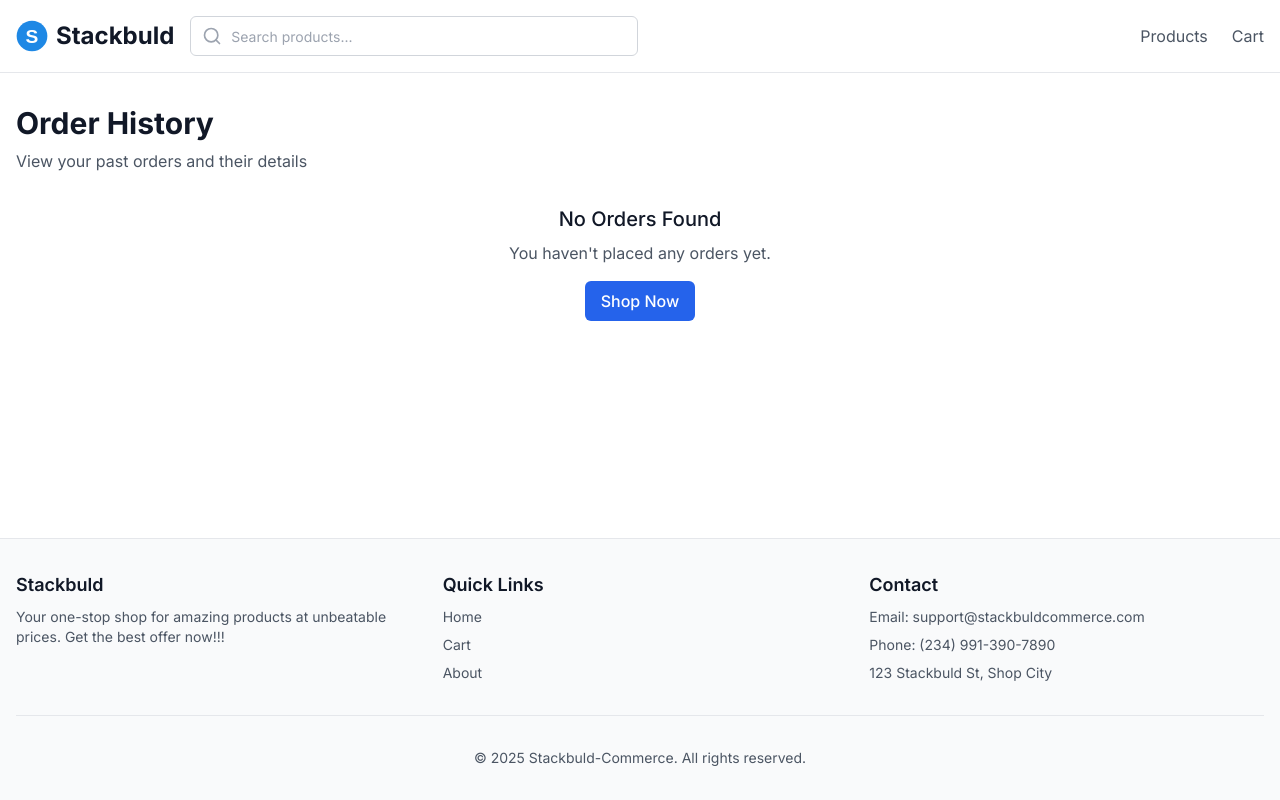
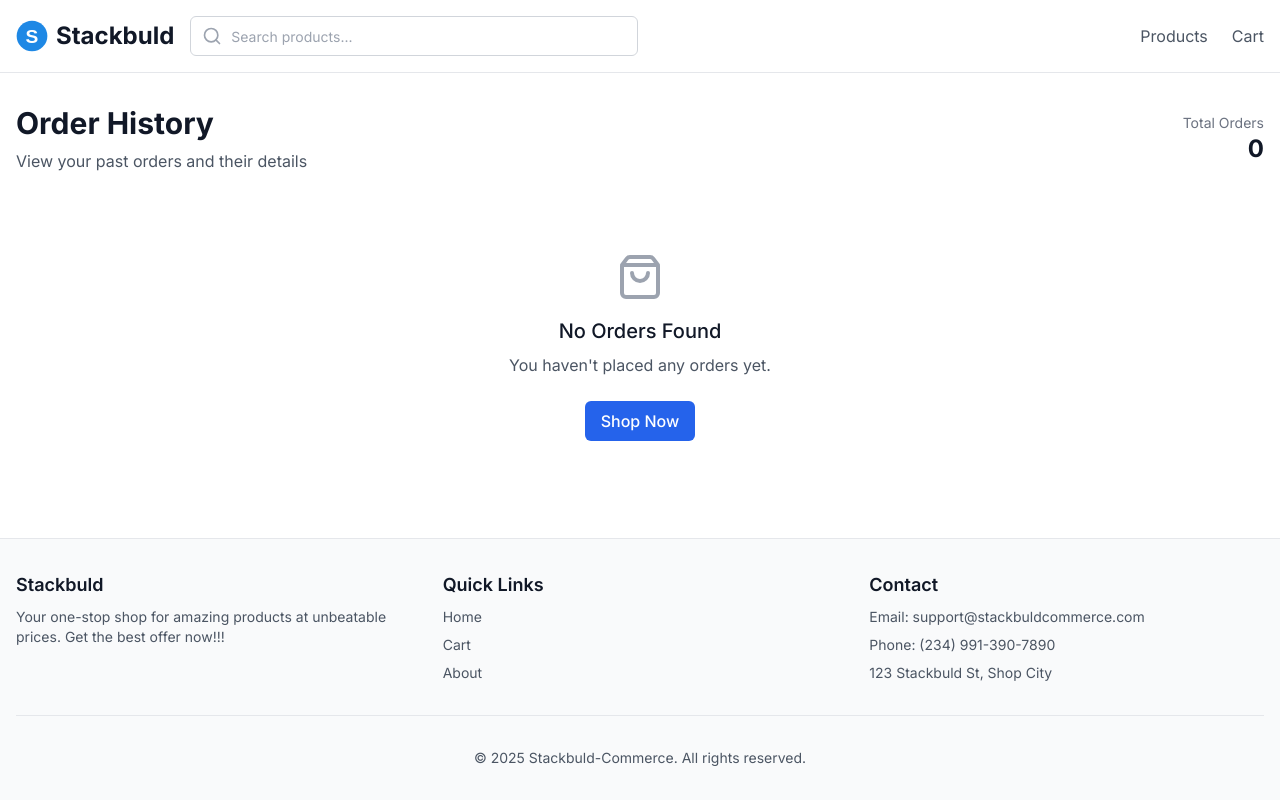
Before and after one commit to OlawaleP/stackbuld-e-commerce, a Next.js app: page /orders in a window 1280 px wide. Built offline with nearby package versions, Linux system fonts and the light colour scheme.

Commit message:
Fix: refactor orders page flow

```diff
--- a/app/orders/page.tsx
+++ b/app/orders/page.tsx
@@ -1,91 +1,25 @@
 'use client';
 
 import React from 'react';
-import { useOrders } from '@/lib/queries/orders';
-import { MainLayout } from '@/components/templates/MainLayout';
-import { Price } from '@/components/atoms/Price';
-import { Button } from '@/components/atoms/Button';
-import { LoadingSpinner } from '@/components/atoms/LoadingSpinner';
-import Link from 'next/link';
-import { format } from 'date-fns';
+import { OrdersTemplate } from '@/components/templates/OrdersTemplate';
+import { useOrdersPage } from '@/hooks/useOrdersPage';
 
-export default function OrdersPage() {
-  const { data: orders, isLoading, error } = useOrders();
-
-  if (isLoading) {
-    return (
-      <MainLayout title="Order History" description="View your past orders at Stackbuild">
-        <div className="flex min-h-[400px] items-center justify-center">
-          <LoadingSpinner size="lg" />
-        </div>
-      </MainLayout>
-    );
-  }
-
-  if (error) {
-    return (
-      <MainLayout title="Order History" description="View your past orders at Stackbuild">
-        <div className="text-center">
-          <h2 className="text-2xl font-bold text-red-600">Error Loading Orders</h2>
-          <p className="mt-2 text-gray-600">Unable to fetch orders. Please try again later.</p>
-        </div>
-      </MainLayout>
-    );
-  }
+export default function OrdersPage(): JSX.Element {
+  const {
+    orders,
+    isLoading,
+    error,
+    hasOrders,
+    handleRetry,
+  } = useOrdersPage();
 
   return (
-    <MainLayout title="Order History" description="View your past orders at Stackbuild">
-      <div className="container mx-auto px-4 py-8">
-        <div className="mb-8">
-          <h1 className="text-3xl font-bold text-gray-900">Order History</h1>
-          <p className="mt-2 text-gray-600">View your past orders and their details</p>
-        </div>
-
-        {orders && orders.length > 0 ? (
-          <div className="overflow-x-auto">
-            <table className="min-w-full border-collapse rounded-lg border border-gray-200">
-              <thead className="bg-gray-50">
-                <tr>
-                  <th className="px-6 py-3 text-left text-sm font-medium text-gray-900">Order ID</th>
-                  <th className="px-6 py-3 text-left text-sm font-medium text-gray-900">Date</th>
-                  <th className="px-6 py-3 text-left text-sm font-medium text-gray-900">Total</th>
-                  <th className="px-6 py-3 text-left text-sm font-medium text-gray-900">Status</th>
-                  <th className="px-6 py-3 text-left text-sm font-medium text-gray-900">Actions</th>
-                </tr>
-              </thead>
-              <tbody>
-                {orders.map((order) => (
-                  <tr key={order.id} className="border-t border-gray-200">
-                    <td className="px-6 py-4 text-sm text-gray-900">{order.id}</td>
-                    <td className="px-6 py-4 text-sm text-gray-600">
-                      {format(new Date(order.date), 'MMM dd, yyyy')}
-                    </td>
-                    <td className="px-6 py-4 text-sm text-gray-900">
-                      <Price amount={order.total} />
-                    </td>
-                    <td className="px-6 py-4 text-sm text-gray-600">{order.status}</td>
-                    <td className="px-6 py-4">
-                      <Link href={`/orders/${order.id}`}>
-                        <Button variant="outline" size="sm">
-                          View Details
-                        </Button>
-                      </Link>
-                    </td>
-                  </tr>
-                ))}
-              </tbody>
-            </table>
-          </div>
-        ) : (
-          <div className="text-center">
-            <h2 className="text-xl font-medium text-gray-900">No Orders Found</h2>
-            <p className="mt-2 text-gray-600">You haven&apos;t placed any orders yet.</p>
-            <Link href="/" className="mt-4 inline-block">
-              <Button>Shop Now</Button>
-            </Link>
-          </div>
-        )}
-      </div>
-    </MainLayout>
+    <OrdersTemplate
+      orders={orders}
+      isLoading={isLoading}
+      error={error}
+      hasOrders={hasOrders ?? false}
+      onRetry={handleRetry}
+    />
   );
 }
--- a/hooks/useOrdersPage.ts
+++ b/hooks/useOrdersPage.ts
@@ -1,7 +1,7 @@
 import { useCallback } from 'react';
 import { useOrders } from '@/lib/queries/orders';
 
-export const useOrdersPageEnhanced = () => {
+export const useOrdersPage = () => {
   const { data: orders, isLoading, error, refetch } = useOrders();
 
   const hasOrders = orders && orders.length > 0;
```
